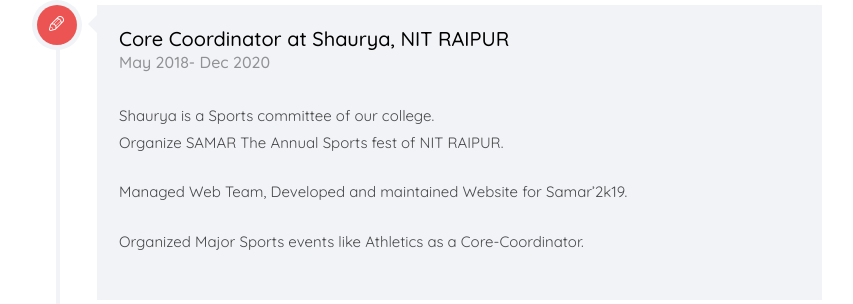
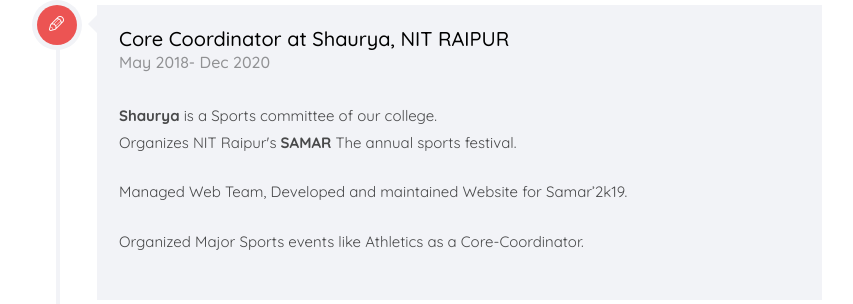
Before and after one commit to avinashz14/portfolio, a Django app: page / in a window 1280 px wide. Shown: the part 3494-3798 px from the top of the page, without its empty margins (366-1219 px from the left). Run offline with Django 3.2, Linux system fonts and the light colour scheme; some libraries are stand-ins or nearby versions; some web fonts are replaced.

Commit message:
make it better

```diff
--- a/templates/base.html
+++ b/templates/base.html
@@ -371,7 +371,7 @@
 					               </div>
 					               <div class="timeline-label">
 					               	<h2><a href="#">Core Coordinator at Shaurya, NIT RAIPUR</a> </br> <span>May 2018- Dec 2020</span></h2>
-					                  <p>Shaurya is a Sports committee of our college.</br>Organize SAMAR The Annual Sports fest of NIT RAIPUR.</p>
+					                  <p><strong>Shaurya</strong> is a Sports committee of our college.</br>Organizes NIT Raipur's <strong>SAMAR</strong> The annual sports festival.</p>
 									  <p>Managed Web Team, Developed and maintained Website for Samar’2k19.</p>
 									  <p>Organized Major Sports events like Athletics as a Core-Coordinator.</p>
 					               </div>
```
